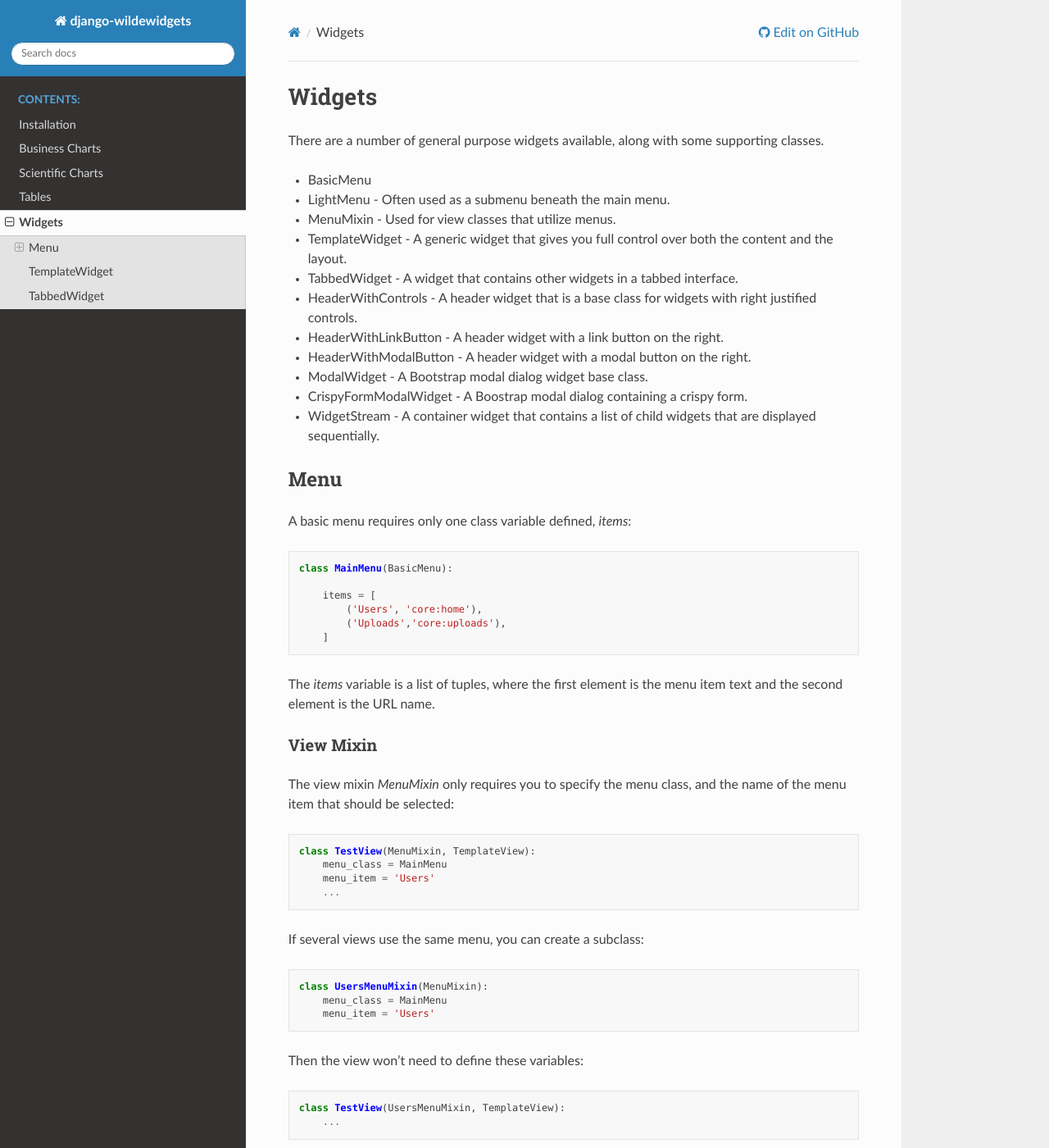
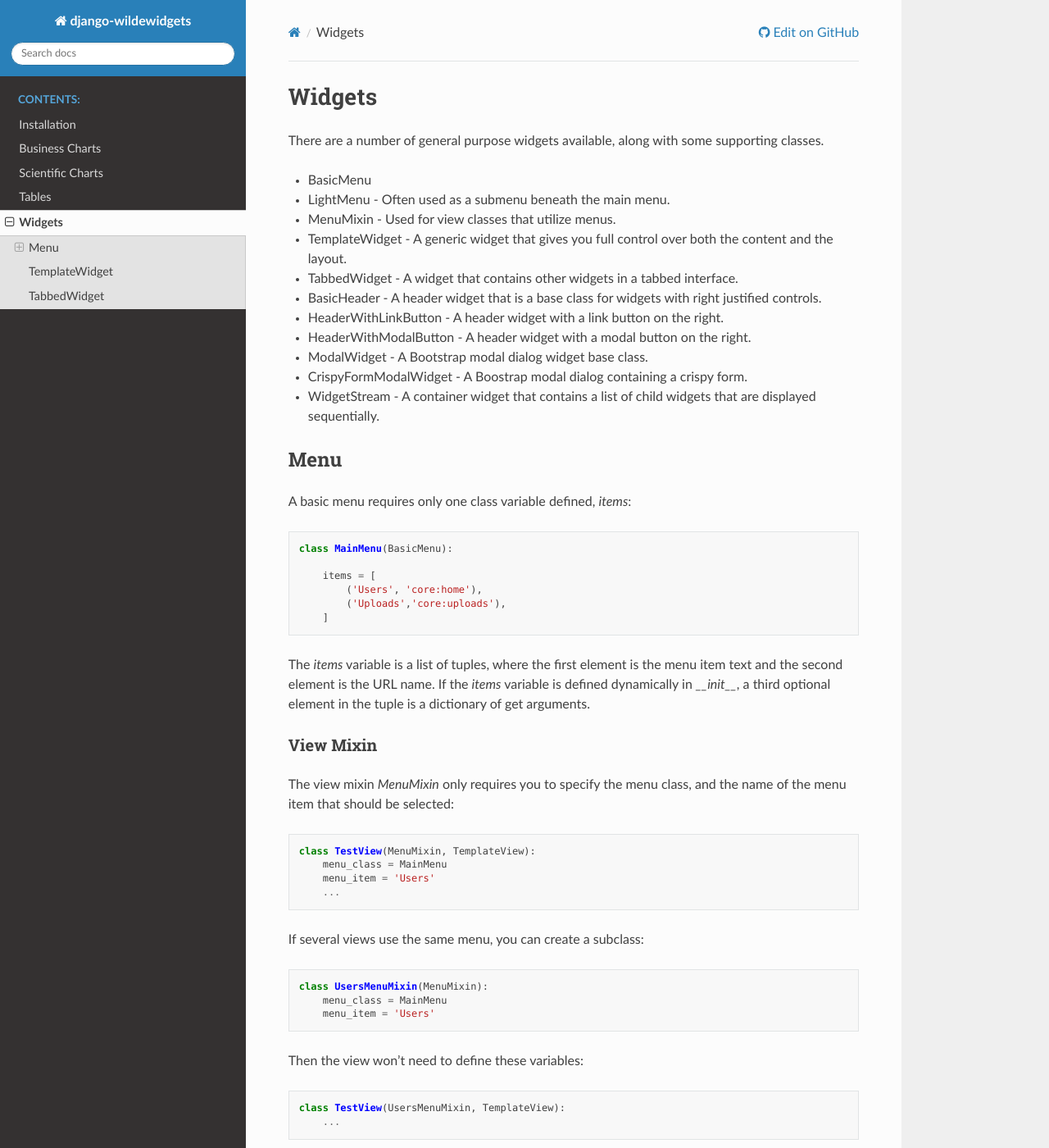
Before and after one commit to caltechads/django-wildewidgets, a Sphinx documentation site: the page built from docs/widgets.rst, in a window 1280 px wide and 1400 px high. Shown: the whole window at 82% size. Built offline with Sphinx 7.4.7 and the Read the Docs theme 2.0.0, drawn with Linux system fonts in a browser that asks for light colours; some of the changed text lies outside the part shown.

Commit message:
fix: core folder corrections

```diff
--- a/docs/widgets.rst
+++ b/docs/widgets.rst
@@ -9,7 +9,7 @@ There are a number of general purpose widgets available, along with some support
 * MenuMixin - Used for view classes that utilize menus.
 * TemplateWidget - A generic widget that gives you full control over both the content and the layout.
 * TabbedWidget - A widget that contains other widgets in a tabbed interface.
-* HeaderWithControls - A header widget that is a base class for widgets with right justified controls.
+* BasicHeader - A header widget that is a base class for widgets with right justified controls.
 * HeaderWithLinkButton - A header widget with a link button on the right.
 * HeaderWithModalButton - A header widget with a modal button on the right.
 * ModalWidget - A Bootstrap modal dialog widget base class.
@@ -28,7 +28,7 @@ A basic menu requires only one class variable defined, `items`::
             ('Uploads','core:uploads'),
         ]
 
-The `items` variable is a list of tuples, where the first element is the menu item text and the second element is the URL name.
+The `items` variable is a list of tuples, where the first element is the menu item text and the second element is the URL name. If the `items` variable is defined dynamically in `__init__`, a third optional element in the tuple is a dictionary of get arguments.
 
 View Mixin
 ----------
```
Also changed, not shown: other parts of docs/widgets.rst (+1 -1 lines), 1 other file.
